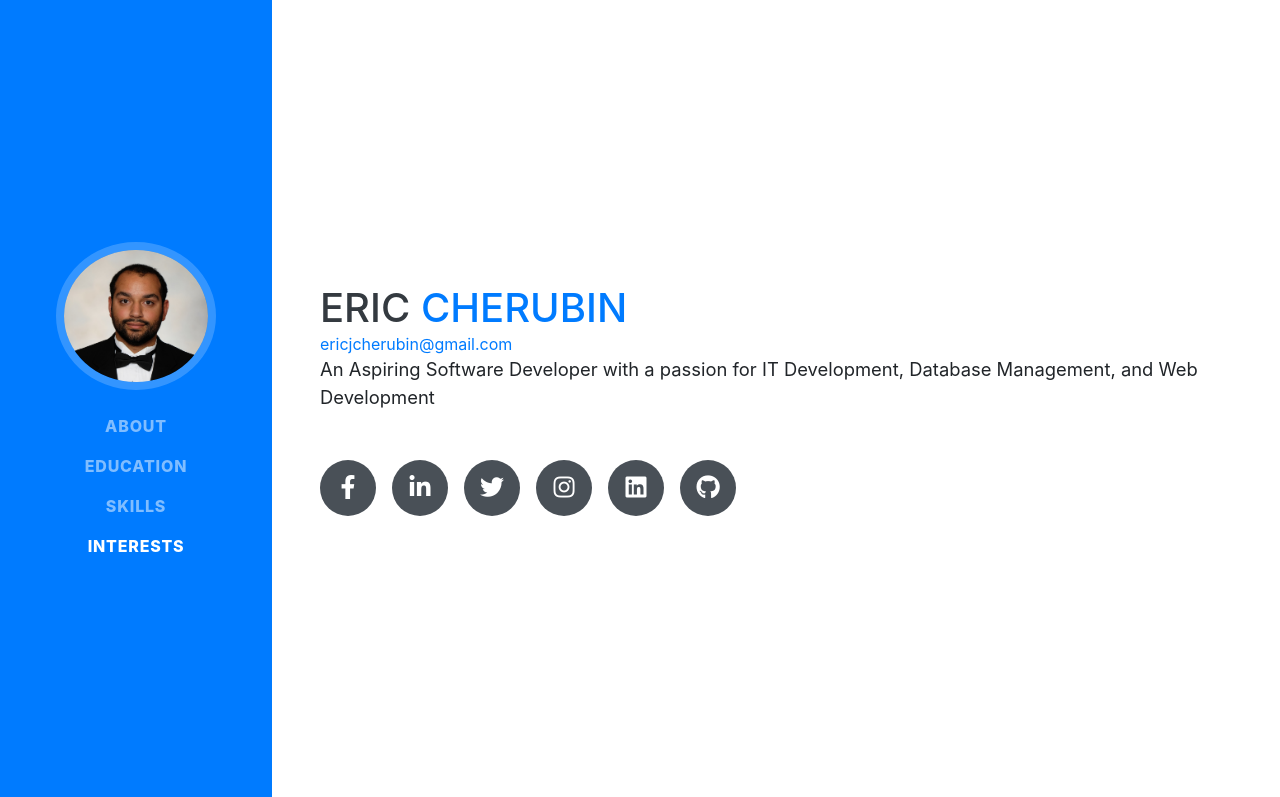
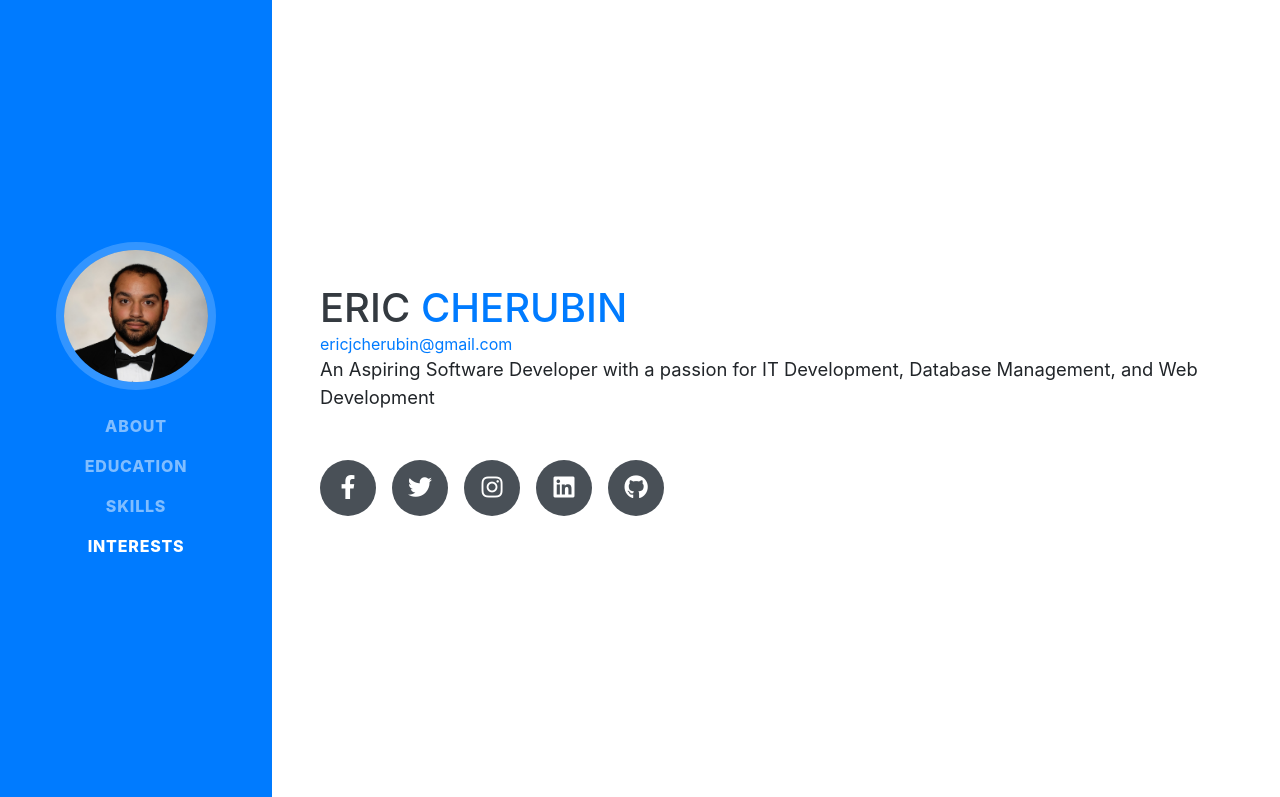
Before and after one commit to ericjcherubin/website, a website with bundled scripts: page index.html in a window 1280 px wide. Shown: the top 797 px of the page. Built offline with nearby package versions, Linux system fonts and the light colour scheme; files whose address does not match are found by name; a web font is replaced by a local one.

Commit message:
Update index.html

```diff
--- a/index.html
+++ b/index.html
@@ -65,8 +65,6 @@
         <div class="social-icons">
           <a href="https://www.facebook.com/eric.cherubin.1/">
             <i class="fab fa-facebook-f"></i>
-          <a href="https://www.linkedin.com/in/eric-cherubin-8b3475170">
-            <i class="fab fa-linkedin-in"></i>
           <a href="https://twitter.com/CherubinEric">
             <i class="fab fa-twitter"></i>
           <a href="https://www.instagram.com/flyingcherub/">
```
